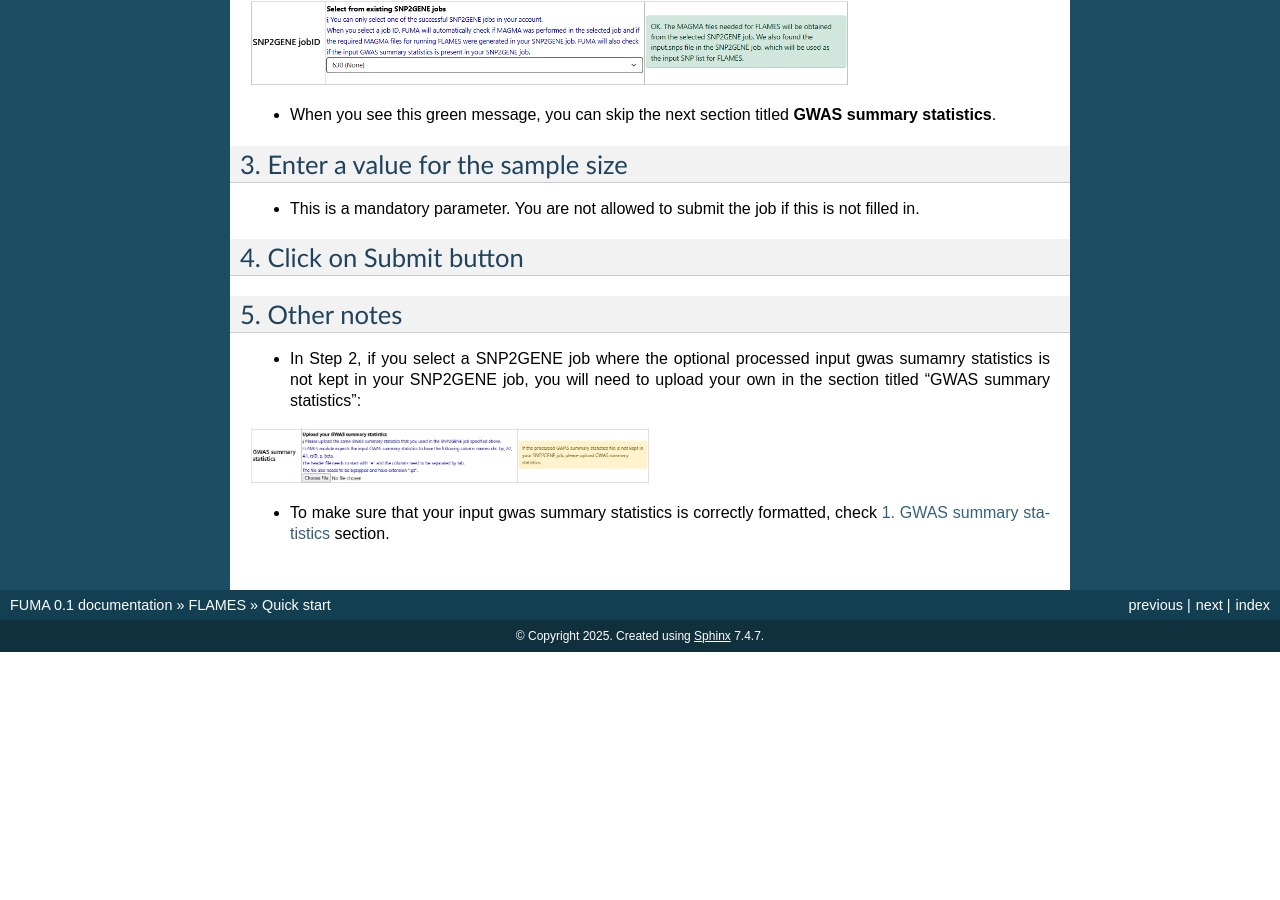
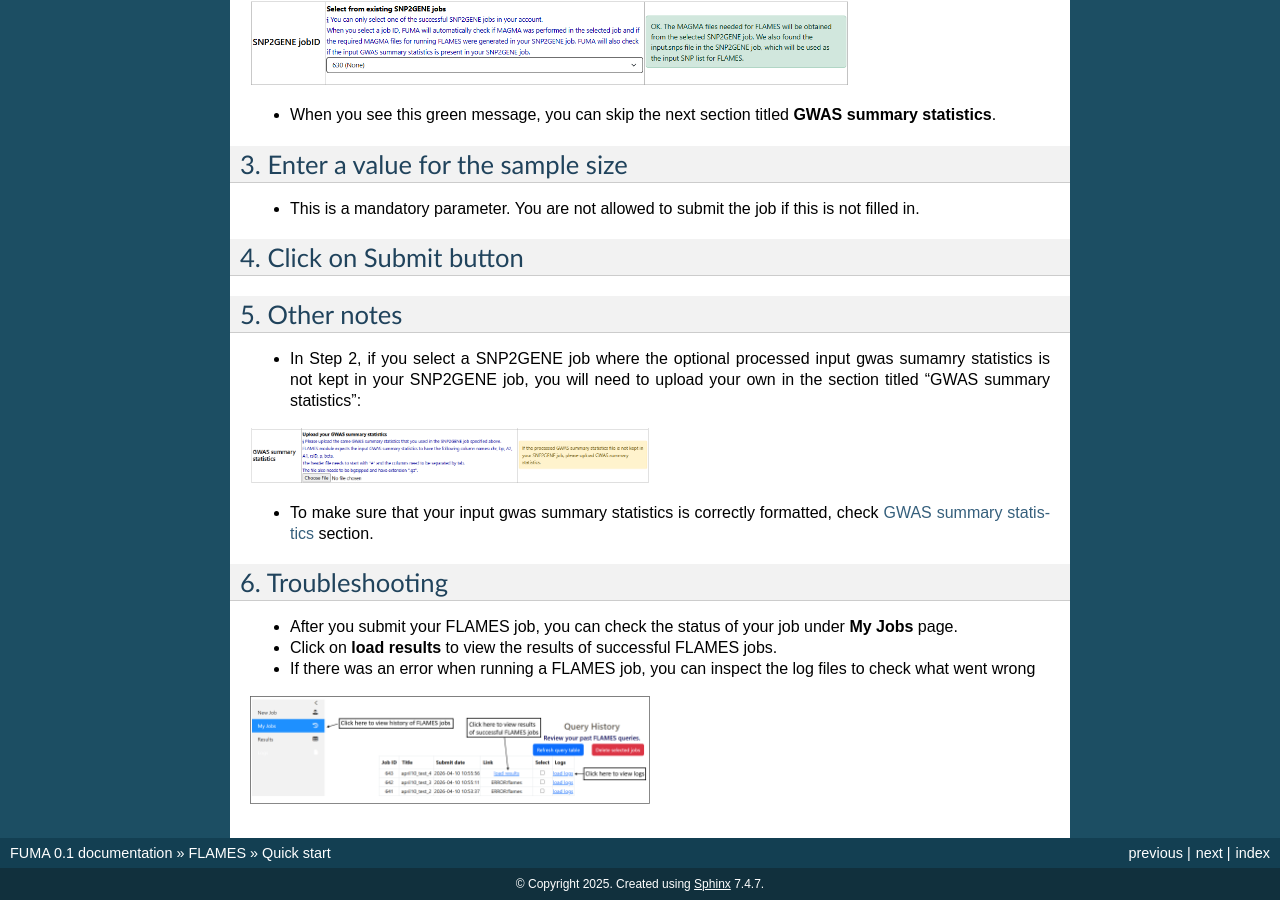
Before and after one commit to tanyaphung/fuma_docs, a Sphinx documentation site: the page built from docs/source/flames/quick_start.rst, in a window 1280 px wide and 900 px high, scrolled down 1307 px. Built offline with Sphinx 7.4.7, drawn with Linux system fonts in a browser that asks for light colours; before the commit the page ends 1959 px from its top, so only the background shows below that.

Commit message:
add information on query page

```diff
--- a/docs/source/flames/prepare_input_files.rst
+++ b/docs/source/flames/prepare_input_files.rst
@@ -4,11 +4,8 @@ Prepare Input Files
 .. _prepare_input_file:
 
 
-1. GWAS summary statistics
+GWAS summary statistics
 ++++++++++++++++++++++++++
-
-Overview
-^^^^^^^^
 
 - To perform gene prioritization analysis with FLAMES on FUMA, a GWAS summary statistics is required. Specific requirements:
     - This is the same summary statistics file that you used for SNP2GENE analysis.
--- a/docs/source/flames/quick_start.rst
+++ b/docs/source/flames/quick_start.rst
@@ -60,3 +60,13 @@ To run a successful FLAMES job on FUMA, follow the following steps:
    :width: 400
 
 - To make sure that your input gwas summary statistics is correctly formatted, check :ref:`prepare_input_file` section.
+
+6. Troubleshooting
+------------------
+
+- After you submit your FLAMES job, you can check the status of your job under **My Jobs** page.
+- Click on **load results** to view the results of successful FLAMES jobs.
+- If there was an error when running a FLAMES job, you can inspect the log files to check what went wrong
+
+.. image:: query_page.png
+   :width: 400
```
Also changed, not shown: docs/source/flames/query_page.png (added).
